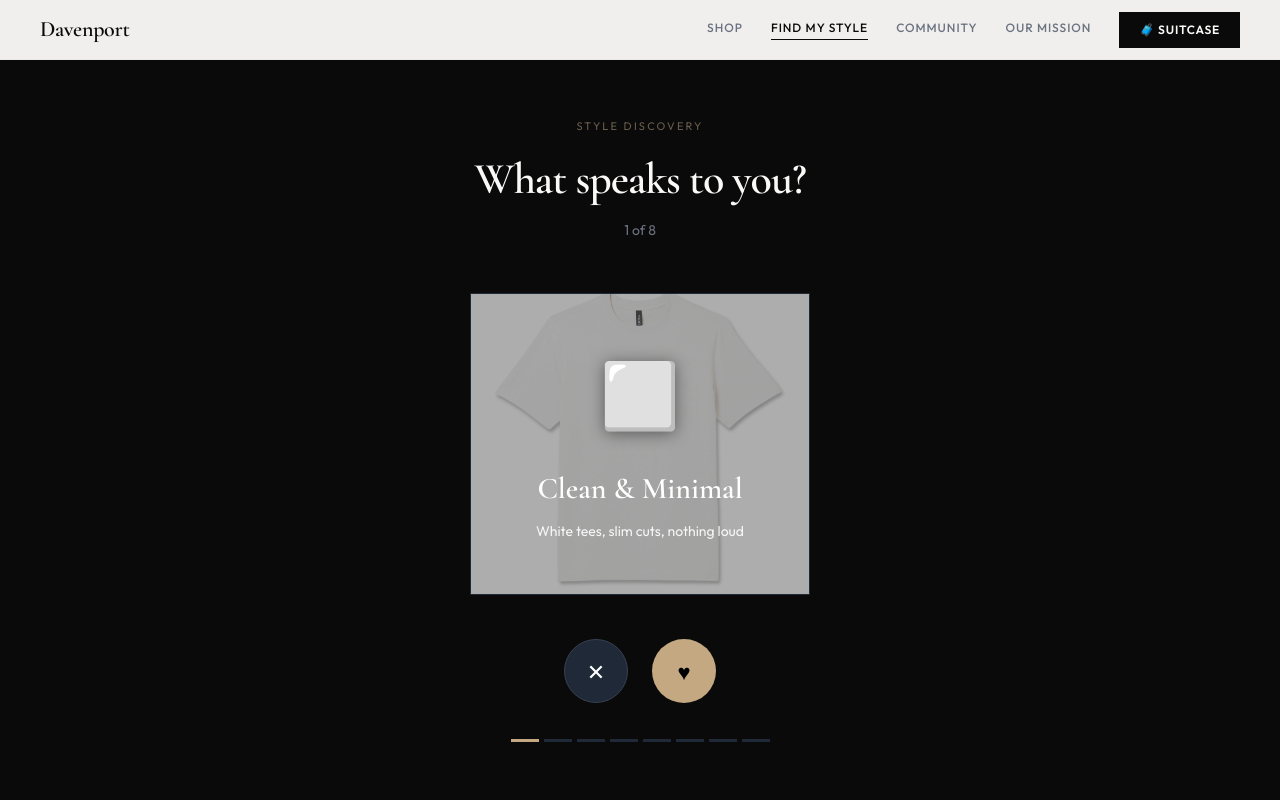
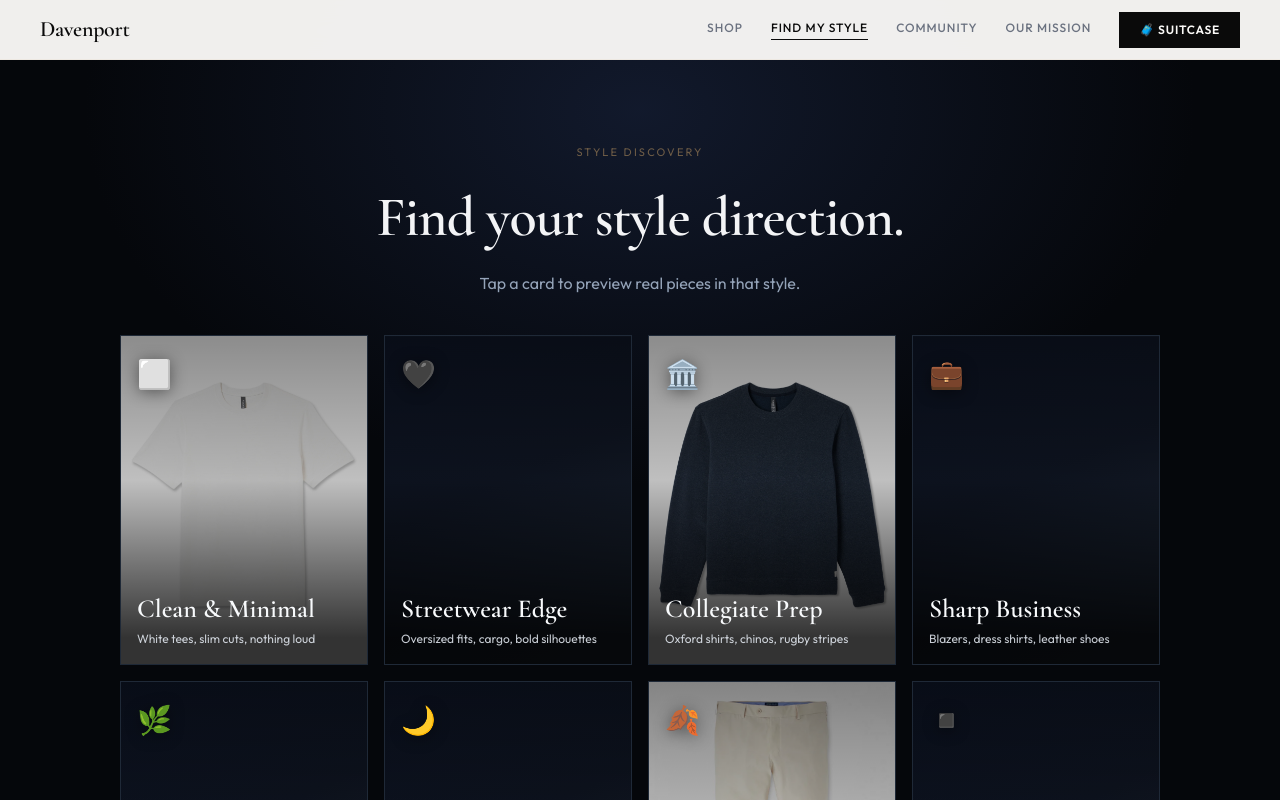
Before and after one commit to bendavenport700-a11y/davenport-v7, a Next.js app: page / in a window 1280 px wide. Both pictures are taken after a click on the button "Find My Style". Shown: the top 800 px of the page. Built offline with nearby package versions, Linux system fonts and the light colour scheme.

Commit message:
Redesign style quiz with modal slideshow flow

```diff
--- a/src/components/DavenportApp.jsx
+++ b/src/components/DavenportApp.jsx
@@ -86,14 +86,14 @@ const ITEMS = [
 ];
 
 const SWIPE_ITEMS = [
-  { id:"s1", label:"Clean & Minimal",  emoji:"⬜", desc:"White tees, slim cuts, nothing loud", image:"/style-minimal-tee.png" },
-  { id:"s2", label:"Streetwear Edge",  emoji:"🖤", desc:"Oversized fits, cargo, bold silhouettes" },
-  { id:"s3", label:"Collegiate Prep",  emoji:"🏛️", desc:"Oxford shirts, chinos, rugby stripes", image:"/style-navy-crew.png" },
-  { id:"s4", label:"Sharp Business",   emoji:"💼", desc:"Blazers, dress shirts, leather shoes" },
-  { id:"s5", label:"Weekend Casual",   emoji:"🌿", desc:"Linen, cargo, relaxed everything" },
-  { id:"s6", label:"Going Out Fits",   emoji:"🌙", desc:"Dark tones, structure, heads turning" },
-  { id:"s7", label:"Earth Tones",      emoji:"🍂", desc:"Camel, olive, stone warm palette", image:"/style-stone-chinos.png" },
-  { id:"s8", label:"Monochrome",       emoji:"◾", desc:"Black, white, grey. Nothing in between" },
+  { id:"s1", label:"Clean & Minimal",  emoji:"⬜", desc:"White tees, slim cuts, nothing loud", image:"/style-minimal-tee.png",  filterStyle:"Minimal" },
+  { id:"s2", label:"Streetwear Edge",  emoji:"🖤", desc:"Oversized fits, cargo, bold silhouettes",                         filterStyle:"Streetwear" },
+  { id:"s3", label:"Collegiate Prep",  emoji:"🏛️", desc:"Oxford shirts, chinos, rugby stripes", image:"/style-navy-crew.png", filterStyle:"Preppy" },
+  { id:"s4", label:"Sharp Business",   emoji:"💼", desc:"Blazers, dress shirts, leather shoes",                             filterStyle:"Business" },
+  { id:"s5", label:"Weekend Casual",   emoji:"🌿", desc:"Linen, cargo, relaxed everything",                                 filterStyle:"Minimal" },
+  { id:"s6", label:"Going Out Fits",   emoji:"🌙", desc:"Dark tones, structure, heads turning",                             filterStyle:"Business" },
+  { id:"s7", label:"Earth Tones",      emoji:"🍂", desc:"Camel, olive, stone warm palette", image:"/style-stone-chinos.png",filterStyle:"Preppy" },
+  { id:"s8", label:"Monochrome",       emoji:"◾", desc:"Black, white, grey. Nothing in between",                           filterStyle:"Minimal" },
 ];
 
 const OUTFITS = [
@@ -315,7 +315,7 @@ function HomePage({ setPage, isMobile, isTablet, pagePad }) {
 }
 
 // ─── BROWSE ───────────────────────────────────────────────────────────────────
-function BrowsePage({ setPage, addToSuitcase, suitcase, isMobile, isTablet, pagePad }) {
+function BrowsePage({ setPage, addToSuitcase, suitcase, isMobile, isTablet, pagePad, preselectedStyle, onPrefillConsumed }) {
   const [filters,setFilters]=useState({ occasion:"All",style:"All",season:"All",category:"All" });
   const [newOnly,setNewOnly]=useState(false);
   const [sort,setSort]=useState("price-asc");
@@ -325,6 +325,13 @@ function BrowsePage({ setPage, addToSuitcase, suitcase, isMobile, isTablet, page
   const styles     = ["All",...new Set(ITEMS.map(i=>i.style))];
   const seasons    = ["All",...new Set(ITEMS.map(i=>i.season))];
   const categories = ["All",...new Set(ITEMS.map(i=>i.category))];
+
+  useEffect(() => {
+    if (preselectedStyle) {
+      setFilters(f => ({ ...f, style: preselectedStyle }));
+      if (onPrefillConsumed) onPrefillConsumed();
+    }
+  }, [preselectedStyle, onPrefillConsumed]);
 
   const filtered = ITEMS
     .filter(i=>!newOnly||i.condition==="Like New")
@@ -490,102 +497,112 @@ function ItemDetailPage({ itemId, setPage, addToSuitcase, suitcase, isMobile, is
 }
 
 // ─── QUIZ ─────────────────────────────────────────────────────────────────────
-function QuizPage({ setPage, setStyleProfile, isMobile, isTablet, pagePad }) {
-  const [index,setIndex]=useState(0);
-  const [liked,setLiked]=useState([]);
-  const [done,setDone]=useState(false);
-  const [animDir,setAnimDir]=useState(null);
+function QuizPage({ setPage, isMobile, isTablet, pagePad }) {
+  const [activeStyle, setActiveStyle] = useState(null);
+  const [slideIndex, setSlideIndex] = useState(0);
 
-  function swipe(dir) {
-    setAnimDir(dir);
-    setTimeout(()=>{
-      const newLiked=dir==="right"?[...liked,SWIPE_ITEMS[index].id]:liked;
-      if(index+1>=SWIPE_ITEMS.length){ setStyleProfile(newLiked); setDone(true); }
-      else{ setLiked(newLiked); setIndex(i=>i+1); setAnimDir(null); }
-    },280);
+  const activeItems = activeStyle ? ITEMS.filter(i => i.style === activeStyle.filterStyle).slice(0, 4) : [];
+  const currentItem = activeItems[slideIndex] || null;
+
+  function openStyle(styleCard) {
+    setActiveStyle(styleCard);
+    setSlideIndex(0);
   }
 
-  if(done) {
-    const picks=ITEMS.filter(i=>i.condition==="Like New").slice(0,4);
+  function closeModal() {
+    setActiveStyle(null);
+    setSlideIndex(0);
+  }
+
+  function prevSlide() {
+    if (!activeItems.length) return;
+    setSlideIndex(i => (i - 1 + activeItems.length) % activeItems.length);
+  }
+
+  function nextSlide() {
+    if (!activeItems.length) return;
+    setSlideIndex(i => (i + 1) % activeItems.length);
+  }
+
+  function shopThisStyle() {
+    if (!activeStyle) return;
+    const selected = activeStyle.filterStyle;
+    closeModal();
+    setPage("browse", { style: selected });
+  }
+
+  useEffect(() => {
+    if (!activeStyle) return;
+    function onKeyDown(e) {
+      if (e.key === "Escape") closeModal();
+      if (e.key === "ArrowLeft") prevSlide();
+      if (e.key === "ArrowRight") nextSlide();
+    }
+    window.addEventListener("keydown", onKeyDown);
+    return () => window.removeEventListener("keydown", onKeyDown);
+  }, [activeStyle, activeItems.length]);
+
   return (
-      <div style={{ paddingTop:60,minHeight:"100vh",background:S.cream }}>
-        <div style={{ maxWidth:960,margin:"0 auto",padding:`60px ${pagePad}px` }}>
-          <p style={{ fontFamily:S.sans,fontSize:11,letterSpacing:"0.2em",textTransform:"uppercase",color:S.tan,marginBottom:14 }}>Your Style Profile</p>
-          <h1 style={{ fontFamily:S.serif,fontSize:isMobile?38:54,fontWeight:600,color:S.ink,letterSpacing:"-1.5px",marginBottom:14 }}>We know your vibe.</h1>
-          <p style={{ fontFamily:S.sans,fontSize:16,color:S.muted,marginBottom:52 }}>Based on your swipes, here's what we think you'll love.</p>
-          <div style={{ marginBottom:56 }}>
-            <p style={{ fontFamily:S.sans,fontSize:10,letterSpacing:"0.18em",textTransform:"uppercase",color:S.tan,marginBottom:20 }}>Suggested Outfits</p>
-            <div style={{ display:"grid",gridTemplateColumns:isMobile?"1fr":"1fr 1fr",gap:24 }}>
-              {OUTFITS.slice(0,2).map(outfit=>{
-                const pieces=outfit.itemIds.map(id=>ITEMS.find(i=>i.id===id));
-                const total=pieces.reduce((s,p)=>s+getMonthlyPrice(p),0);
-                return (
-                  <div key={outfit.id} style={{ background:"#fff",border:`1px solid ${S.stone}`,padding:"28px" }}>
-                    <p style={{ fontFamily:S.sans,fontSize:9,letterSpacing:"0.14em",textTransform:"uppercase",color:S.tan,marginBottom:8 }}>{outfit.occasion} · {outfit.style}</p>
-                    <h3 style={{ fontFamily:S.serif,fontSize:24,fontWeight:600,color:S.ink,marginBottom:20 }}>{outfit.name}</h3>
-                    <div style={{ display:"grid",gridTemplateColumns:"1fr 1fr",gap:8,marginBottom:20 }}>
-                      {pieces.map(p=><div key={p.id} style={{ background:p.color,height:60,display:"flex",alignItems:"center",justifyContent:"center",fontSize:22 }}>{p.emoji}</div>)}
-                    </div>
-                    <div style={{ display:"flex",justifyContent:"space-between",alignItems:"center" }}>
-                      <span style={{ fontFamily:S.serif,fontSize:20,fontWeight:700,color:S.ink }}>${total}<span style={{ fontFamily:S.sans,fontSize:10,color:S.muted }}>/mo</span></span>
-                      <button onClick={()=>setPage("browse")} style={{ background:S.ink,color:S.cream,border:"none",cursor:"pointer",padding:"8px 18px",fontFamily:S.sans,fontSize:10,fontWeight:600,letterSpacing:"0.08em",textTransform:"uppercase" }}>Shop Outfit</button>
+    <div style={{ paddingTop:60,minHeight:"100vh",background:"#05070b",position:"relative",overflow:"hidden" }}>
+      <div style={{ position:"absolute",inset:0,background:"radial-gradient(70% 55% at 50% 10%, rgba(23,33,58,0.7) 0%, rgba(5,7,11,0.96) 62%, rgba(5,7,11,1) 100%)" }} />
+      <div style={{ position:"relative",zIndex:1,maxWidth:1120,margin:"0 auto",padding:`${isMobile?72:84}px ${pagePad}px ${isMobile?64:86}px` }}>
+        <p style={{ fontFamily:S.sans,fontSize:11,letterSpacing:"0.2em",textTransform:"uppercase",color:"#6f5d47",marginBottom:14,textAlign:"center" }}>Style Discovery</p>
+        <h1 style={{ fontFamily:S.serif,fontSize:isMobile?42:56,fontWeight:600,color:"#f3f4f6",letterSpacing:"-1px",marginBottom:12,textAlign:"center" }}>Find your style direction.</h1>
+        <p style={{ fontFamily:S.sans,fontSize:isMobile?14:16,color:"#94a3b8",marginBottom:40,textAlign:"center" }}>Tap a card to preview real pieces in that style.</p>
+
+        <div style={{ display:"grid",gridTemplateColumns:isMobile?"1fr":isTablet?"1fr 1fr":"repeat(4, minmax(0, 1fr))",gap:16 }}>
+          {SWIPE_ITEMS.map(card=>(
+            <button key={card.id} onClick={()=>openStyle(card)} style={{ position:"relative",cursor:"pointer",border:"1px solid #1f2937",background:"#0b1220",aspectRatio:"3 / 4",padding:0,overflow:"hidden",textAlign:"left" }}>
+              <div style={{ position:"absolute",inset:0,backgroundImage: card.image ? `url(${card.image})` : "linear-gradient(155deg, #0f172a 0%, #111827 45%, #1f2937 100%)",backgroundSize:"cover",backgroundPosition:"center" }} />
+              <div style={{ position:"absolute",inset:0,background:"linear-gradient(to top, rgba(0,0,0,0.8) 8%, rgba(0,0,0,0.25) 56%, rgba(0,0,0,0.45) 100%)" }} />
+              <div style={{ position:"relative",zIndex:1,height:"100%",display:"flex",flexDirection:"column",justifyContent:"space-between",padding:16 }}>
+                <div style={{ fontSize:28,filter:"drop-shadow(0 2px 8px rgba(0,0,0,0.45))" }}>{card.emoji}</div>
+                <div>
+                  <h3 style={{ fontFamily:S.serif,fontSize:26,fontWeight:600,color:"#f8fafc",lineHeight:1.02,marginBottom:8 }}>{card.label}</h3>
+                  <p style={{ fontFamily:S.sans,fontSize:12,color:"rgba(226,232,240,0.88)",lineHeight:1.5 }}>{card.desc}</p>
                 </div>
               </div>
-                );
-              })}
+            </button>
+          ))}
         </div>
       </div>
-          <div>
-            <p style={{ fontFamily:S.sans,fontSize:10,letterSpacing:"0.18em",textTransform:"uppercase",color:S.tan,marginBottom:20 }}>Individual Picks For You</p>
-            <div style={{ display:"grid",gridTemplateColumns:isMobile?"1fr":isTablet?"1fr 1fr":"repeat(4,1fr)",gap:16 }}>
-              {picks.map(item=><MiniItemCard key={item.id} item={item} setPage={setPage}/>)}
+
+      {activeStyle && currentItem && (
+        <div style={{ position:"fixed",inset:0,zIndex:420,background:"rgba(3,6,12,0.95)",display:"flex",alignItems:"center",justifyContent:"center",padding:`${isMobile?16:28}px` }}>
+          <button onClick={closeModal} style={{ position:"absolute",top:18,right:18,width:42,height:42,border:"1px solid #374151",background:"rgba(15,23,42,0.8)",color:"#e5e7eb",cursor:"pointer",fontSize:20 }}>✕</button>
+          <button onClick={prevSlide} style={{ position:"absolute",left:isMobile?10:26,top:"50%",transform:"translateY(-50%)",width:46,height:46,border:"1px solid #374151",background:"rgba(15,23,42,0.75)",color:"#e5e7eb",cursor:"pointer",fontSize:24 }}>‹</button>
+          <button onClick={nextSlide} style={{ position:"absolute",right:isMobile?10:26,top:"50%",transform:"translateY(-50%)",width:46,height:46,border:"1px solid #374151",background:"rgba(15,23,42,0.75)",color:"#e5e7eb",cursor:"pointer",fontSize:24 }}>›</button>
+
+          <div style={{ width:"100%",maxWidth:980,border:"1px solid #1f2937",background:"#0b1220",display:"grid",gridTemplateColumns:isMobile?"1fr":"1.2fr 1fr",overflow:"hidden" }}>
+            <div style={{ minHeight:isMobile?280:460,background:`linear-gradient(145deg, ${currentItem.color}, #0f172a)`,display:"flex",alignItems:"center",justifyContent:"center",position:"relative" }}>
+              <div style={{ position:"absolute",inset:0,background:"linear-gradient(to top, rgba(2,6,23,0.75), rgba(2,6,23,0.15))" }} />
+              <div style={{ position:"relative",zIndex:1,textAlign:"center" }}>
+                <div style={{ fontSize:isMobile?88:130,marginBottom:12 }}>{currentItem.emoji}</div>
+                <p style={{ fontFamily:S.sans,fontSize:10,letterSpacing:"0.15em",textTransform:"uppercase",color:"#cbd5e1" }}>{currentItem.category}</p>
               </div>
             </div>
-          <div style={{ marginTop:52,textAlign:"center" }}>
-            <button onClick={()=>setPage("browse")} style={{ background:S.ink,color:S.cream,border:"none",cursor:"pointer",padding:"14px 40px",fontFamily:S.sans,fontSize:13,fontWeight:700,letterSpacing:"0.1em",textTransform:"uppercase" }}>Browse Full Catalog</button>
+            <div style={{ padding:isMobile?"24px 18px":"30px 28px",display:"flex",flexDirection:"column" }}>
+              <p style={{ fontFamily:S.sans,fontSize:10,letterSpacing:"0.18em",textTransform:"uppercase",color:"#64748b",marginBottom:8 }}>{activeStyle.label}</p>
+              <h2 style={{ fontFamily:S.serif,fontSize:isMobile?34:44,color:"#f8fafc",fontWeight:600,letterSpacing:"-0.8px",marginBottom:14,lineHeight:1 }}>{currentItem.name}</h2>
+              <p style={{ fontFamily:S.sans,fontSize:13,color:"#cbd5e1",marginBottom:4 }}>{currentItem.brand}</p>
+              <p style={{ fontFamily:S.serif,fontSize:28,color:"#f8fafc",fontWeight:700,marginBottom:14 }}>${getMonthlyPrice(currentItem)}<span style={{ fontFamily:S.sans,fontSize:11,color:"#94a3b8" }}>/mo</span></p>
+              <div style={{ display:"flex",alignItems:"center",gap:10,marginBottom:18 }}>
+                <span style={{ fontFamily:S.sans,fontSize:10,letterSpacing:"0.12em",textTransform:"uppercase",color:"#94a3b8" }}>Color</span>
+                <span style={{ width:18,height:18,background:currentItem.color,border:"1px solid #334155",display:"inline-block" }} />
+              </div>
+              <p style={{ fontFamily:S.sans,fontSize:13,color:"#9ca3af",lineHeight:1.7,marginBottom:24 }}>{currentItem.description}</p>
+              <div style={{ display:"flex",gap:8,marginBottom:18 }}>
+                {activeItems.map((item, idx)=>(
+                  <button key={item.id} onClick={()=>setSlideIndex(idx)} style={{ width:9,height:9,borderRadius:"50%",border:"none",cursor:"pointer",background:idx===slideIndex?S.gold:"#334155" }} />
+                ))}
+              </div>
+              <button onClick={shopThisStyle} style={{ marginTop:"auto",background:S.gold,color:"#111827",border:"none",cursor:"pointer",padding:"14px 18px",fontFamily:S.sans,fontSize:12,fontWeight:700,letterSpacing:"0.1em",textTransform:"uppercase" }}>
+                Shop This Style
+              </button>
             </div>
           </div>
         </div>
-    );
-  }
-
-  const current=SWIPE_ITEMS[index];
-  return (
-    <div style={{ paddingTop:60,minHeight:"100vh",background:S.ink,display:"flex",flexDirection:"column",alignItems:"center",justifyContent:"center" }}>
-      <p style={{ fontFamily:S.sans,fontSize:11,letterSpacing:"0.2em",textTransform:"uppercase",color:"#6b5e4e",marginBottom:12 }}>Style Discovery</p>
-      <h1 style={{ fontFamily:S.serif,fontSize:44,fontWeight:600,color:S.cream,letterSpacing:"-1px",marginBottom:8 }}>What speaks to you?</h1>
-      <p style={{ fontFamily:S.sans,fontSize:14,color:"#6b7280",marginBottom:52 }}>{index+1} of {SWIPE_ITEMS.length}</p>
-      <div
-        style={{
-          width:isMobile?`min(340px, calc(100vw - ${pagePad * 2}px))`:340,
-          border:"1px solid #1f2937",
-          padding:isMobile?"40px 24px":"52px 40px",
-          textAlign:"center",
-          transition:"transform 0.28s,opacity 0.28s",
-          transform:animDir==="left"?"translateX(-120px) rotate(-8deg)":animDir==="right"?"translateX(120px) rotate(8deg)":"none",
-          opacity:animDir?0:1,
-          position:"relative",
-          overflow:"hidden",
-          backgroundColor:"#fff",
-          backgroundImage: current.image ? `url(${current.image})` : "linear-gradient(135deg, #1f2937, #111827)",
-          backgroundSize:"cover",
-          backgroundPosition:"center"
-        }}
-      >
-        <div style={{ position:"absolute", inset:0, background:"rgba(0,0,0,0.32)" }} />
-        <div style={{ position:"relative", zIndex:1 }}>
-          <div style={{ fontSize:64,marginBottom:24,filter:"drop-shadow(0 2px 8px rgba(0,0,0,0.45))" }}>{current.emoji}</div>
-          <h2 style={{ fontFamily:S.serif,fontSize:30,fontWeight:600,color:"#fff",marginBottom:10 }}>{current.label}</h2>
-          <p style={{ fontFamily:S.sans,fontSize:14,color:"rgba(255,255,255,0.9)" }}>{current.desc}</p>
-        </div>
-      </div>
-      <div style={{ display:"flex",gap:24,marginTop:44 }}>
-        <button onClick={()=>swipe("left")}  style={{ width:64,height:64,borderRadius:"50%",background:"#1f2937",border:"1px solid #374151",cursor:"pointer",fontSize:22,color:"#fff",display:"flex",alignItems:"center",justifyContent:"center" }}>✕</button>
-        <button onClick={()=>swipe("right")} style={{ width:64,height:64,borderRadius:"50%",background:S.gold,border:"none",cursor:"pointer",fontSize:22,display:"flex",alignItems:"center",justifyContent:"center" }}>♥</button>
-      </div>
-      <div style={{ display:"flex",gap:5,marginTop:36 }}>
-        {SWIPE_ITEMS.map((_,i)=><div key={i} style={{ width:28,height:3,background:i<=index?"#c4a882":"#1f2937",transition:"background 0.2s" }}/>)}
-      </div>
+      )}
     </div>
   );
 }
@@ -988,7 +1005,7 @@ function Footer({ setPage, isMobile, pagePad }) {
 export default function App() {
   const [page,setPage]=useState("home");
   const [suitcase,setSuitcase]=useState([]);
-  const [styleProfile,setStyleProfile]=useState([]);
+  const [browseStylePrefill,setBrowseStylePrefill]=useState(null);
   const { width } = useWindowSize();
   const isMobile = width < 768;
   const isTablet = width >= 768 && width < 1024;
@@ -997,7 +1014,9 @@ export default function App() {
   function addToSuitcase(item){ setSuitcase(s=>s.some(i=>i.id===item.id)?s:[...s,item]); }
   function removeFromSuitcase(id){ setSuitcase(s=>s.filter(i=>i.id!==id)); }
 
-  function nav(p){
+  function nav(p, options = {}){
+    if (p === "browse" && options.style) setBrowseStylePrefill(options.style);
+    if (p !== "browse" || !options.style) setBrowseStylePrefill(null);
     if(p==="signup"){ setPage("auth-signup"); window.scrollTo(0,0); return; }
     if(p==="login"){  setPage("auth-login");  window.scrollTo(0,0); return; }
     setPage(p); window.scrollTo(0,0);
@@ -1005,8 +1024,8 @@ export default function App() {
 
   function render(){
     if(page==="home")          return <HomePage setPage={nav} isMobile={isMobile} isTablet={isTablet} pagePad={pagePad}/>;
-    if(page==="browse")        return <BrowsePage setPage={nav} addToSuitcase={addToSuitcase} suitcase={suitcase} isMobile={isMobile} isTablet={isTablet} pagePad={pagePad}/>;
-    if(page==="quiz")          return <QuizPage setPage={nav} setStyleProfile={setStyleProfile} isMobile={isMobile} isTablet={isTablet} pagePad={pagePad}/>;
+    if(page==="browse")        return <BrowsePage setPage={nav} addToSuitcase={addToSuitcase} suitcase={suitcase} isMobile={isMobile} isTablet={isTablet} pagePad={pagePad} preselectedStyle={browseStylePrefill} onPrefillConsumed={()=>setBrowseStylePrefill(null)}/>;
+    if(page==="quiz")          return <QuizPage setPage={nav} isMobile={isMobile} isTablet={isTablet} pagePad={pagePad}/>;
     if(page==="suitcase")      return <SuitcasePage suitcase={suitcase} removeFromSuitcase={removeFromSuitcase} setPage={nav} isMobile={isMobile} isTablet={isTablet} pagePad={pagePad}/>;
     if(page==="community")     return <CommunityPage setPage={nav} isMobile={isMobile} isTablet={isTablet} pagePad={pagePad}/>;
     if(page==="sustainability") return <SustainabilityPage isMobile={isMobile} isTablet={isTablet} pagePad={pagePad}/>;
```
Lines whose indentation alone changed are shown as unchanged.
